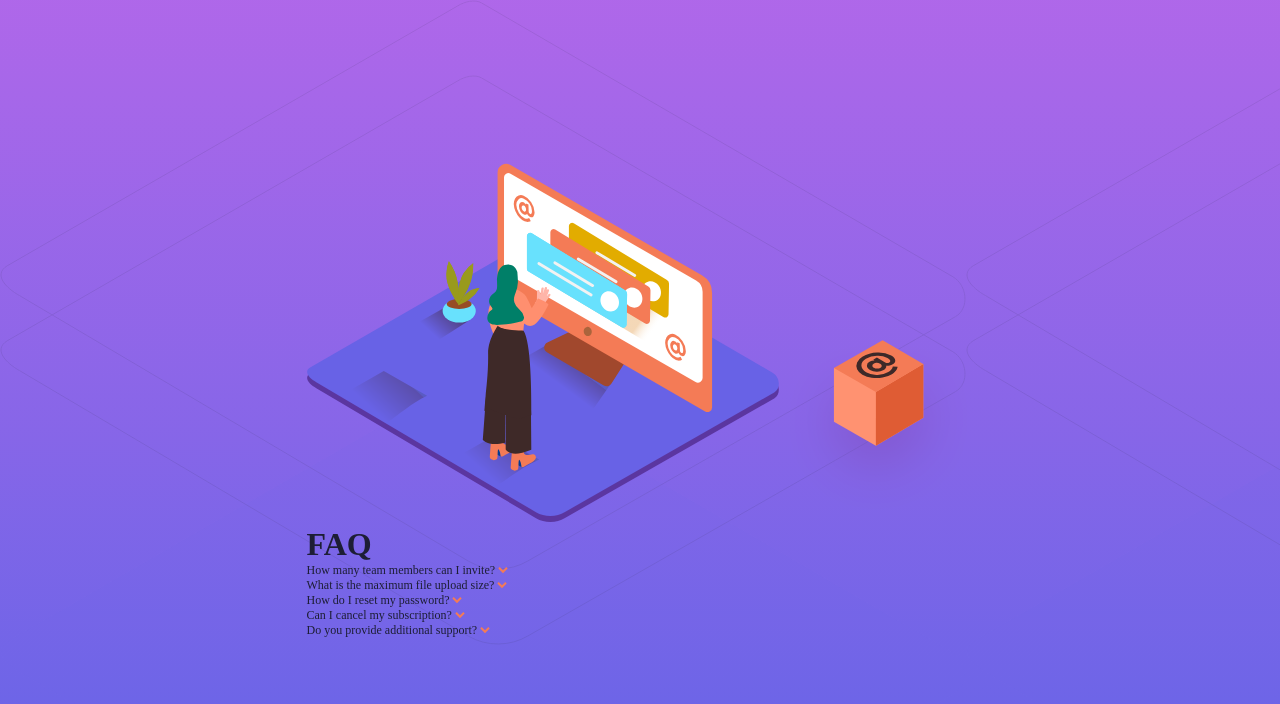
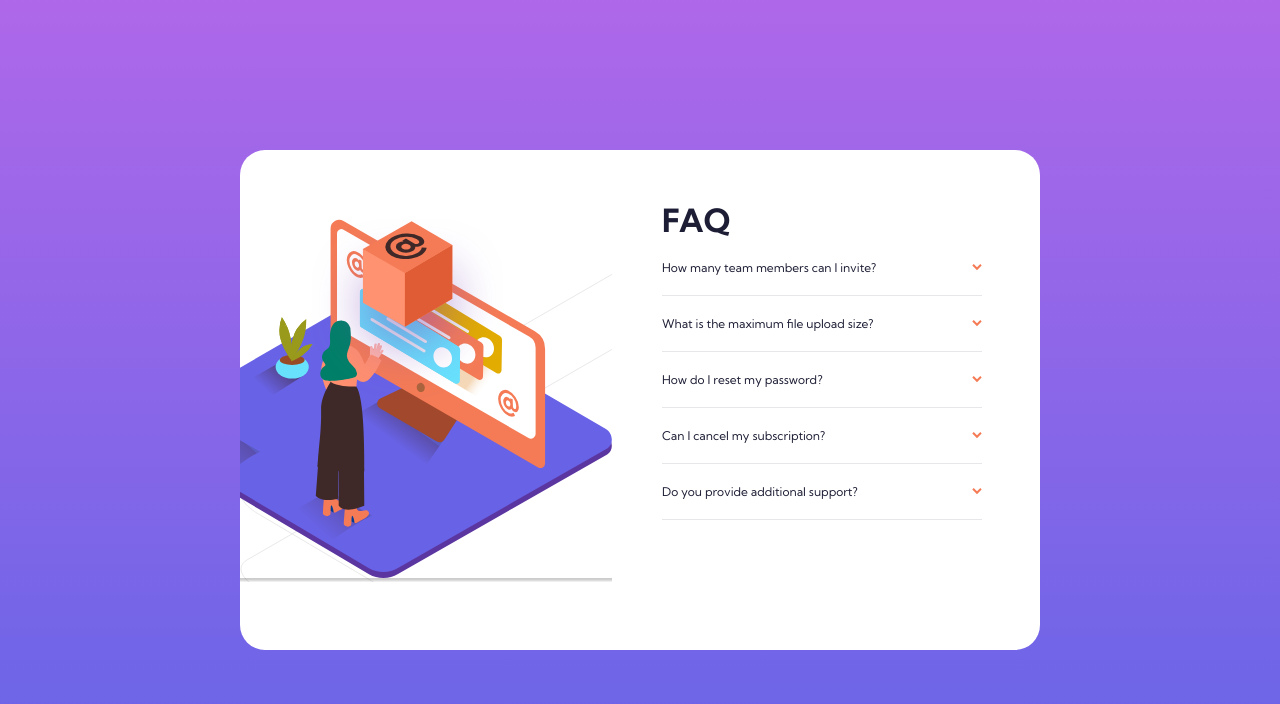
Before and after one commit to GL-19/faq-accordion-card, a plain HTML site: page index.html in a window 1280 px wide. Drawn offline with Linux system fonts and the light colour scheme.

Commit message:
Seção FAQ funcionando

```diff
--- a/css/styles.css
+++ b/css/styles.css
@@ -7,15 +7,54 @@
 body {
 	min-width: 100vw;
 	min-height: 100vh;
-	background: url(../images/bg-pattern-desktop.svg), linear-gradient(hsl(273, 75%, 66%), hsl(240, 73%, 65%));
+	padding: 35px;
+	background: linear-gradient(hsl(273, 75%, 66%), hsl(240, 73%, 65%));
 	display: flex;
 	justify-content: center;
 	align-items: center;
+	font-family: "Kumbh Sans", sans-serif;
 	color: hsl(238, 29%, 16%);
 }
 
+.card {
+	display: flex;
+	flex-direction: row;
+	align-items: center;
+	width: 800px;
+	background-color: #ffffff;
+	border-radius: 25px;
+}
+
+.card-images {
+	background: url(../images/bg-pattern-desktop.svg);
+	position: relative;
+}
+.images-wrapper {
+	width: 100%;
+	height: 100%;
+	overflow: hidden;
+}
+
+.woman-image {
+	box-shadow: 2px 2px 2px 1px rgba(0, 0, 0, 0.2);
+	margin-left: -100px;
+}
+
+.box-image {
+	position: fixed;
+	margin-left: -300px;
+}
+
+.card-content {
+	width: 500px;
+	height: 500px;
+	padding: 50px;
+}
 .content-container {
 	font-size: 12px;
+	border-bottom: 1px hsl(240, 5%, 91%) solid;
+	padding: 20px 0;
+	max-width: 320px;
 }
 
 .content-container:hover {
@@ -30,8 +69,20 @@ body {
 	color: hsl(238, 29%, 16%);
 }
 
+.question-container {
+	display: flex;
+	justify-content: space-between;
+	align-items: center;
+}
+.title {
+	font-weight: 700;
+}
+.question--active {
+	font-weight: 700;
+}
 .answer {
 	display: none;
+	margin-top: 15px;
 }
 
 .answer--active {
--- a/index.html
+++ b/index.html
@@ -5,54 +5,63 @@
 		<meta name="viewport" content="width=device-width, initial-scale=1.0" />
 		<link rel="icon" type="image/png" sizes="32x32" href="./images/favicon-32x32.png" />
 		<link rel="stylesheet" href="css/styles.css" />
+		<link rel="preconnect" href="https://fonts.googleapis.com" />
+		<link rel="preconnect" href="https://fonts.gstatic.com" crossorigin />
+		<link href="https://fonts.googleapis.com/css2?family=Kumbh+Sans:wght@400;700&display=swap" rel="stylesheet" />
 		<title>Frontend Mentor | FAQ Accordion Card</title>
 	</head>
 	<body>
 		<div class="card">
-			<div class="card-image">
-				<img src="images/illustration-woman-online-desktop.svg" alt="" />
-				<img src="images/illustration-box-desktop.svg" alt="" />
+			<div class="card-images">
+				<div class="images-wrapper">
+					<img class="woman-image" src="images/illustration-woman-online-desktop.svg" alt="" />
+					<img class="box-image" src="images/illustration-box-desktop.svg" alt="" />
+				</div>
 			</div>
 			<div class="card-content">
 				<h1 class="title">FAQ</h1>
 				<div id="1" class="content-container">
-					<p class="question">
-						How many team members can I invite?
+					<div class="question-container">
+						<p class="question">How many team members can I invite?</p>
 						<img class="icon-arrow" src="images/icon-arrow-down.svg" alt="" />
-					</p>
+					</div>
 					<p class="answer">
 						You can invite up to 2 additional users on the Free plan. There is no limit on team members for the Premium plan.
 					</p>
 				</div>
+
 				<div id="2" class="content-container">
-					<p class="question">
-						What is the maximum file upload size?
+					<div class="question-container">
+						<p class="question">What is the maximum file upload size?</p>
 						<img class="icon-arrow" src="images/icon-arrow-down.svg" alt="" />
-					</p>
+					</div>
 					<p class="answer">No more than 2GB. All files in your account must fit your allotted storage space.</p>
 				</div>
+
 				<div id="3" class="content-container">
-					<p class="question">
-						How do I reset my password?
+					<div class="question-container">
+						<p class="question">How do I reset my password?</p>
 						<img class="icon-arrow" src="images/icon-arrow-down.svg" alt="" />
-					</p>
+					</div>
 					<p class="answer">
 						Click “Forgot password” from the login page or “Change password” from your profile page. A reset link will be emailed to
 						you.
 					</p>
 				</div>
+
 				<div id="4" class="content-container">
-					<p class="question">
-						Can I cancel my subscription?
+					<div class="question-container">
+						<p class="question">Can I cancel my subscription?</p>
 						<img class="icon-arrow" src="images/icon-arrow-down.svg" alt="" />
-					</p>
+					</div>
 					<p class="answer">Yes! Send us a message and we’ll process your request no questions asked.</p>
 				</div>
+
 				<div id="5" class="content-container">
-					<p class="question">
-						Do you provide additional support?
+					<div class="question-container">
+						<p class="question">Do you provide additional support?</p>
 						<img class="icon-arrow" src="images/icon-arrow-down.svg" alt="" />
-					</p>
+					</div>
 					<p class="answer">Chat and email support is available 24/7. Phone lines are open during normal business hours.</p>
 				</div>
 			</div>
--- a/js/script.js
+++ b/js/script.js
@@ -6,19 +6,32 @@ const active = {
 	5: false,
 };
 
-document.querySelectorAll(".content-container").forEach((element) => {
+const content = document.querySelectorAll(".content-container");
+content.forEach((element) => {
 	element.addEventListener("click", (event) => {
+		console.log("clicou");
 		let box = event.currentTarget;
-		if (!active[box]) {
-			box.querySelector(".answer").classList.add("answer--active");
-			box.querySelector(".question").classList.add("question--active");
-			box.querySelector(".icon-arrow").classList.add("icon-arrow--active");
-			active[box] = true;
+		if (!active[box.id]) {
+			content.forEach(removeAnswer);
+			displayAnswer(box);
+			console.log("if");
 		} else {
-			box.querySelector(".answer").classList.remove("answer--active");
-			box.querySelector(".question").classList.remove("question--active");
-			box.querySelector(".icon-arrow").classList.remove("icon-arrow--active");
-			active[box] = false;
+			removeAnswer(box);
 		}
+		console.log(active);
 	});
 });
+
+function removeAnswer(box) {
+	box.querySelector(".answer").classList.remove("answer--active");
+	box.querySelector(".question").classList.remove("question--active");
+	box.querySelector(".icon-arrow").classList.remove("icon-arrow--active");
+	active[box.id] = false;
+}
+
+function displayAnswer(box) {
+	box.querySelector(".answer").classList.add("answer--active");
+	box.querySelector(".question").classList.add("question--active");
+	box.querySelector(".icon-arrow").classList.add("icon-arrow--active");
+	active[box.id] = true;
+}
```
